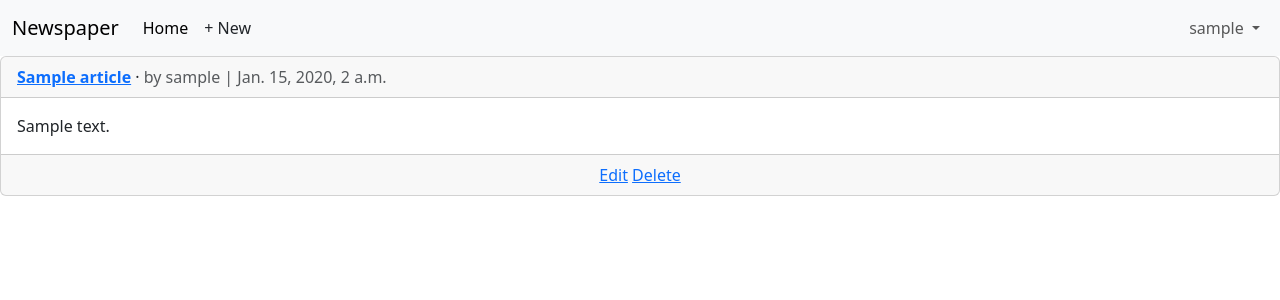
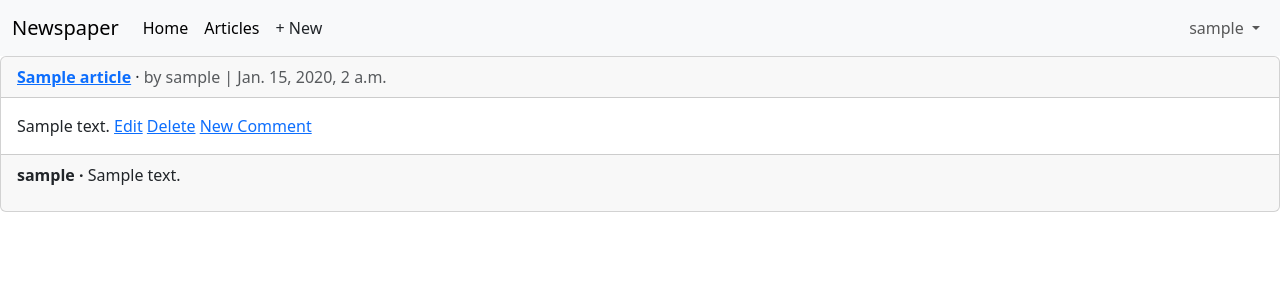
Before and after one commit to khpark97/NewspaperApp, a Django app: page /articles/ in a window 1280 px wide. Shown: the top 300 px of the page. Run offline with Django 5.2, Linux system fonts and the light colour scheme; a user stored in the database is signed in; tables that the repository leaves empty hold one stand-in row (values such as "Sample post"); parts of the project's set-up code (start-up, migrations or seed data) failed here and were passed over.

Commit message:
Added comment functionality

```diff
--- a/articles/models.py
+++ b/articles/models.py
@@ -14,3 +14,14 @@ class Article(models.Model):
 
     def get_absolute_url(self):
         return reverse("article_detail", kwargs={"pk": self.pk})
+
+class Comment(models.Model):
+    article = models.ForeignKey(Article, on_delete=models.CASCADE)
+    comment = models.CharField(max_length=140)
+    author = models.ForeignKey(settings.AUTH_USER_MODEL, on_delete=models.CASCADE)
+
+    def __str__(self):
+        return self.comment
+
+    def get_absolute_url(self):
+        return reverse("article_list")
--- a/articles/views.py
+++ b/articles/views.py
@@ -1,8 +1,11 @@
-from django.views.generic import ListView, DetailView
+from django.views.generic import ListView, DetailView, FormView
 from django.views.generic.edit import CreateView, UpdateView, DeleteView
+from django.views.generic.detail import SingleObjectMixin
 
-from django.urls import reverse_lazy
+from django.urls import reverse_lazy, reverse
 from .models import Article
+from .forms import CommentForm
+from django.views import View
 
 from django.contrib.auth.mixins import LoginRequiredMixin, UserPassesTestMixin
 
@@ -11,9 +14,43 @@ class ArticleListView(LoginRequiredMixin, ListView):
     model = Article
     template_name = "article_list.html"
 
-class ArticleDetailView(LoginRequiredMixin, DetailView):
+class CommentGet(DetailView):
     model = Article
     template_name = "article_detail.html"
+
+    def get_context_data(self, **kwargs):
+        context = super().get_context_data(**kwargs)
+        context["form"] = CommentForm()
+        return context
+
+class CommentPost(SingleObjectMixin, FormView):
+    model = Article
+    form_class = CommentForm
+    template_name = "article_detail.html"
+
+    def post(self, request, *args, **kwargs):
+        self.object = self.get_object()
+        return super().post(request, *args, **kwargs)
+
+    def form_valid(self, form):
+        comment = form.save(commit=False)
+        comment.article = self.object
+        comment.author = self.request.user
+        comment.save()
+        return super().form_valid(form)
+
+    def get_success_url(self):
+        article = self.object
+        return reverse("article_detail", kwargs={"pk": article.pk})
+
+class ArticleDetailView(LoginRequiredMixin, View):
+    def get(self, request, *args, **kwargs):
+        view = CommentGet.as_view()
+        return view(request, *args, **kwargs)
+
+    def post(self, request, *args, **kwargs):
+        view = CommentPost.as_view()
+        return view(request, *args, **kwargs)
 
 class ArticleCreateView(LoginRequiredMixin, CreateView):
     model = Article
--- a/templates/article_list.html
+++ b/templates/article_list.html
@@ -14,12 +14,21 @@
     </div>
     <div class="card-body">
         {{ article.body }}
-    </div>
-    <div class="card-footer text-center text-muted">
         {% if article.author.pk == request.user.pk %}
         <a href="{% url 'article_edit' article.pk %}">Edit</a>
         <a href="{% url 'article_delete' article.pk %}">Delete</a>
         {% endif %}
+        <a href="{{ article.get_absolute_url }}">New Comment</a>
+    </div>
+    <div class="card-footer">
+        {% for comment in article.comment_set.all %}
+        <p>
+            <span class="fw-bold">
+                {{ comment.author }} &middot;
+            </span>
+            {{ comment }}
+        </p>
+        {% endfor %}
     </div>
 </div>
 <br />
--- a/templates/base.html
+++ b/templates/base.html
@@ -23,6 +23,9 @@
                 <ul class="navbar-nav me-auto mb-2 mb-lg-0">
                     <li class="nav-item">
                         <a class="nav-link active" aria-current="page" href="{% url 'home' %}">Home</a>
+                    </li>
+                    <li class="nav-item">
+                        <a class="nav-link active" aria-current="page" href="{% url 'article_list' %}">Articles</a>
                     </li>
                     {% if user.is_authenticated %}
                     <li><a href="{% url 'article_new' %}" class="nav-link px-2 link-dark">+ New</a></li>
```
Also changed, not shown: articles/admin.py (+12 -2 lines), articles/forms.py (added, +9 -0 lines), templates/article_detail.html (+14 -2 lines), articles/migrations/0002_comment.py (added).
